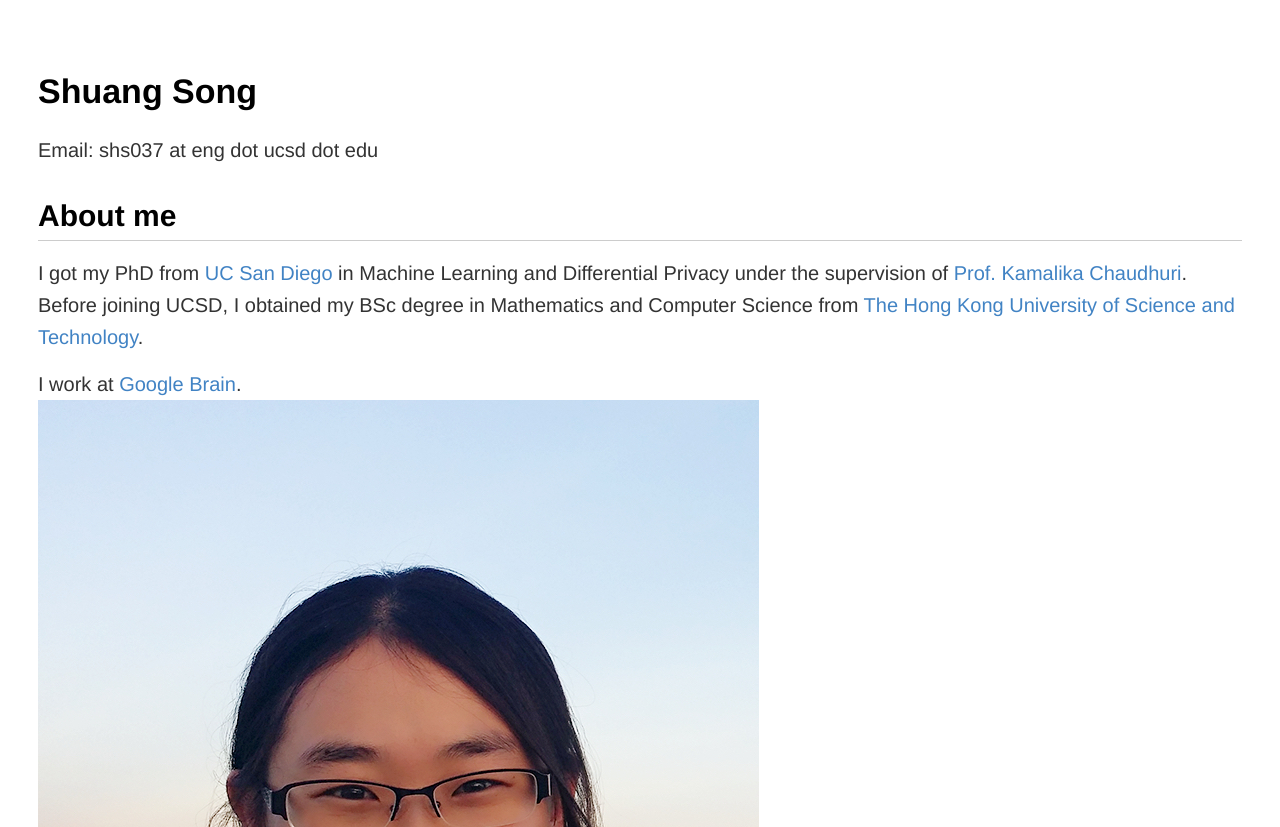
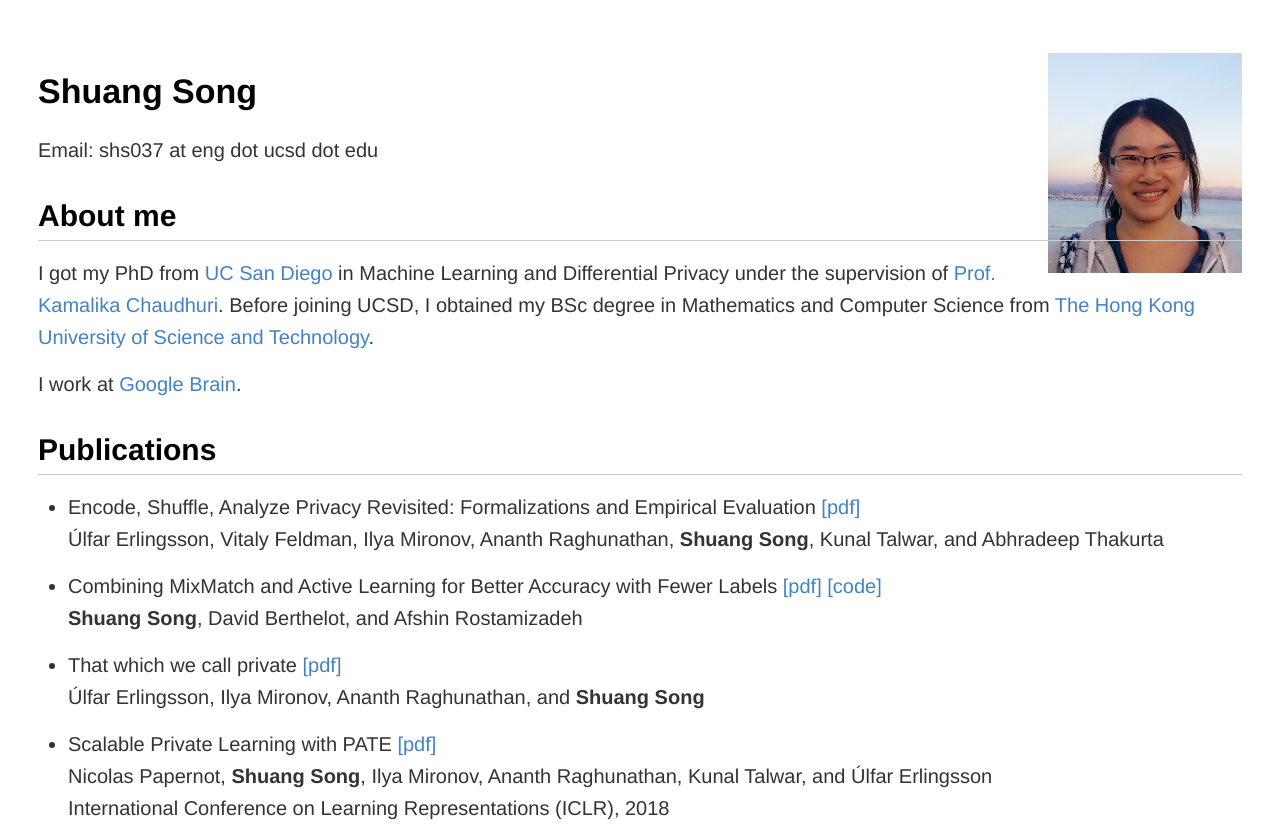
Before and after one commit to shs037/shs037.github.io, a plain HTML site: page index.html in a window 1280 px wide. Shown: the top 827 px of the page. Drawn offline with Linux system fonts and the light colour scheme.

Commit message:
Update index.html

```diff
--- a/index.html
+++ b/index.html
@@ -1,11 +1,11 @@
 <!DOCTYPE html><html><head><meta charset="utf-8"><title>index</title><style></style></head><body id="preview">
 <link rel="stylesheet" href="github.css">
+<p><img src="./ss-photo.jpg" alt="photo" height=220 align="right"></p>
 <h1 class="code-line" data-line-start=0 data-line-end=1><a id="Shuang_Song_0"></a>Shuang Song</h1>
 <p class="has-line-data" data-line-start="2" data-line-end="3">Email: shs037 at eng dot ucsd dot edu</p>
 <h2 class="code-line" data-line-start=4 data-line-end=5><a id="About_me_4"></a>About me</h2>
 <p class="has-line-data" data-line-start="6" data-line-end="7">I got my PhD from <a href="http://www.cs.ucsd.edu/">UC San Diego</a> in Machine Learning and Differential Privacy under the supervision of <a href="https://cseweb.ucsd.edu/~kamalika/">Prof. Kamalika Chaudhuri</a>. Before joining UCSD, I obtained my BSc degree in Mathematics and Computer Science from <a href="https://www.ust.hk">The Hong Kong University of Science and Technology</a>.</p>
-<p class="has-line-data" data-line-start="8" data-line-end="10">I work at <a href="https://research.google/teams/brain/">Google Brain</a>.<br>
-<img src="./ss-photo.jpg" alt=""></p>
+<p class="has-line-data" data-line-start="8" data-line-end="10">I work at <a href="https://research.google/teams/brain/">Google Brain</a>.<br></p>
 <h2 class="code-line" data-line-start=11 data-line-end=12><a id="Publications_11"></a>Publications</h2>
 <ul>
 <li class="has-line-data" data-line-start="13" data-line-end="16">
```
